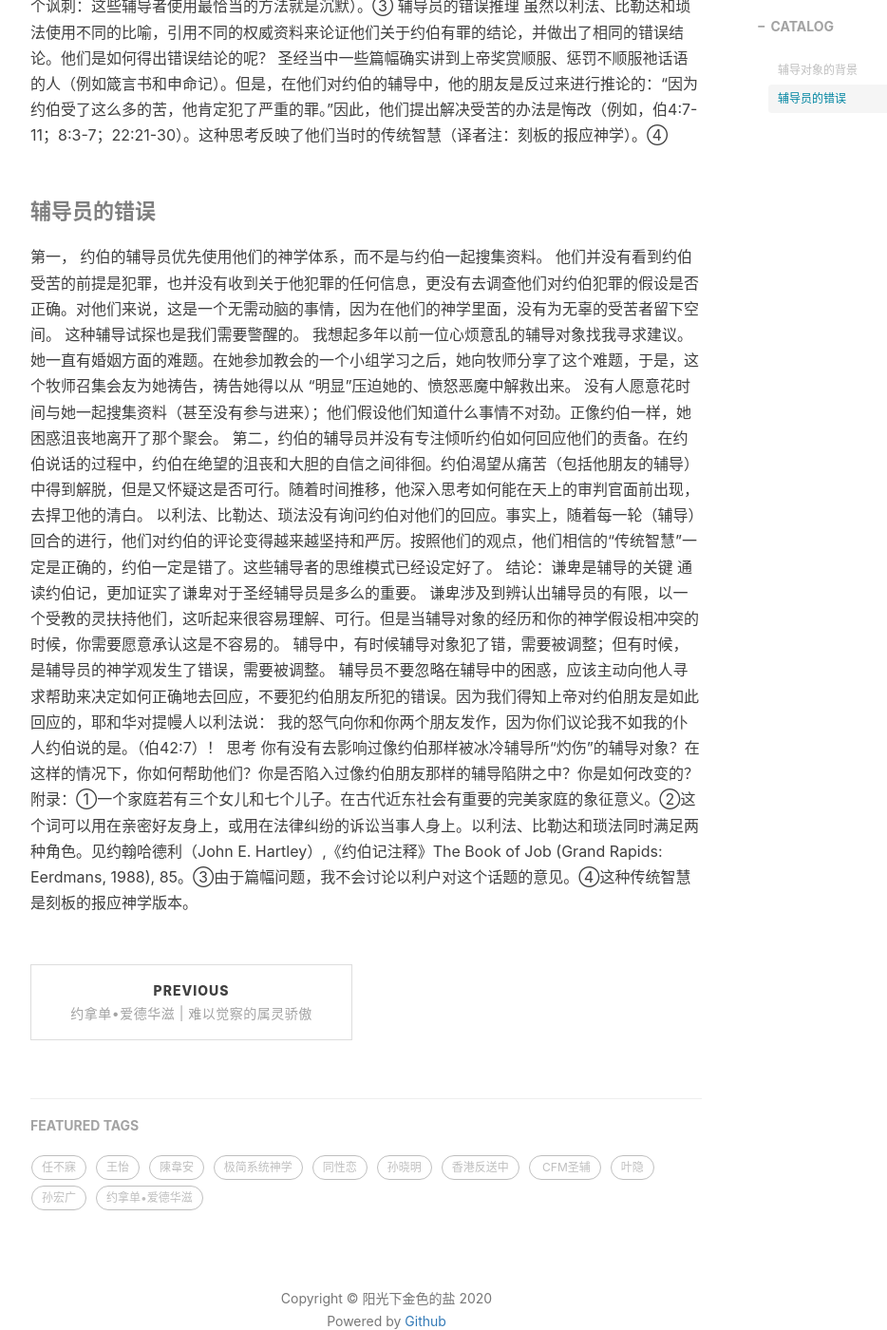
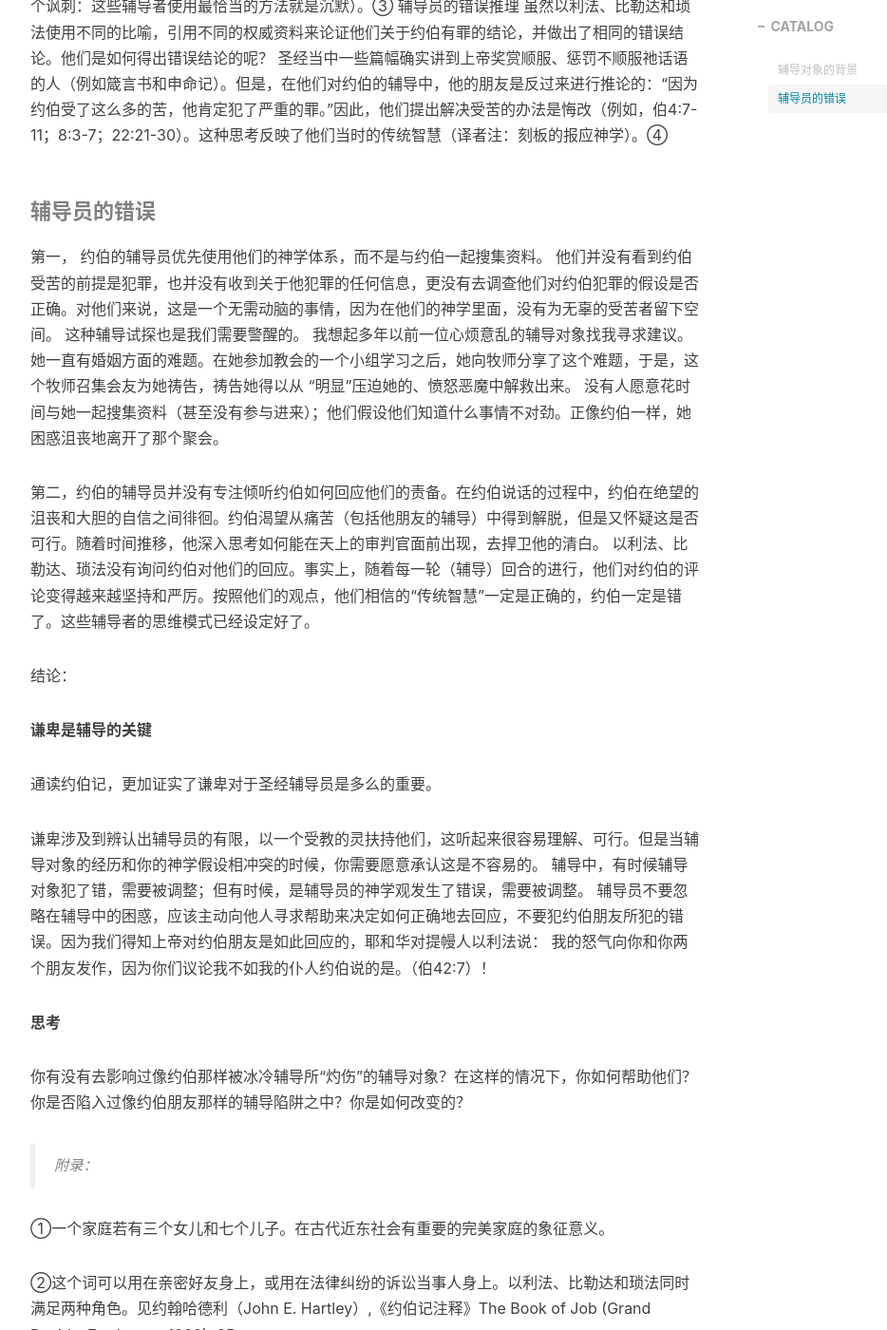
Before and after one commit to huayezhan/avalanche, a Jekyll site: the page built from _posts/2020-09-23-sf.markdown, in a window 1280 px wide and 1400 px high, scrolled down 1456 px. Shown: the whole window at 95% size, without its empty margins (233-1167 px from the left). Built offline with Jekyll 4.4.1, drawn with Linux system fonts in a browser that asks for light colours; nearby versions of some CDN libraries; comment, search, counter and statistics services are not loaded; some of the changed text lies outside the part shown.

Commit message:
modify923

```diff
--- a/_posts/2020-09-23-sf.markdown
+++ b/_posts/2020-09-23-sf.markdown
@@ -27,5 +27,28 @@ tags:
 辅导员的出场 约伯的三个“辅导员”——以利法、比勒达和琐法，被称作约伯的“朋友”②（伯2:11-13）。在约伯失去了家庭、牲畜、健康和社会地位后，他们来安慰约伯。他们远远看见他，他身上的毒疮让他扭曲，他坐在垃圾堆的炉灰中，他们为他哭泣。然后他们陪他安静地坐了一个星期（注意这个讽刺：这些辅导者使用最恰当的方法就是沉默）。③ 辅导员的错误推理 虽然以利法、比勒达和琐法使用不同的比喻，引用不同的权威资料来论证他们关于约伯有罪的结论，并做出了相同的错误结论。他们是如何得出错误结论的呢？ 圣经当中一些篇幅确实讲到上帝奖赏顺服、惩罚不顺服祂话语的人（例如箴言书和申命记）。但是，在他们对约伯的辅导中，他的朋友是反过来进行推论的：“因为约伯受了这么多的苦，他肯定犯了严重的罪。”因此，他们提出解决受苦的办法是悔改（例如，伯4:7-11；8:3-7；22:21-30）。这种思考反映了他们当时的传统智慧（译者注：刻板的报应神学）。④
 
 #### 辅导员的错误
-第一， 约伯的辅导员优先使用他们的神学体系，而不是与约伯一起搜集资料。 他们并没有看到约伯受苦的前提是犯罪，也并没有收到关于他犯罪的任何信息，更没有去调查他们对约伯犯罪的假设是否正确。对他们来说，这是一个无需动脑的事情，因为在他们的神学里面，没有为无辜的受苦者留下空间。 这种辅导试探也是我们需要警醒的。 我想起多年以前一位心烦意乱的辅导对象找我寻求建议。她一直有婚姻方面的难题。在她参加教会的一个小组学习之后，她向牧师分享了这个难题，于是，这个牧师召集会友为她祷告，祷告她得以从 “明显”压迫她的、愤怒恶魔中解救出来。 没有人愿意花时间与她一起搜集资料（甚至没有参与进来）；他们假设他们知道什么事情不对劲。正像约伯一样，她困惑沮丧地离开了那个聚会。 第二，约伯的辅导员并没有专注倾听约伯如何回应他们的责备。在约伯说话的过程中，约伯在绝望的沮丧和大胆的自信之间徘徊。约伯渴望从痛苦（包括他朋友的辅导）中得到解脱，但是又怀疑这是否可行。随着时间推移，他深入思考如何能在天上的审判官面前出现，去捍卫他的清白。 以利法、比勒达、琐法没有询问约伯对他们的回应。事实上，随着每一轮（辅导）回合的进行，他们对约伯的评论变得越来越坚持和严厉。按照他们的观点，他们相信的“传统智慧”一定是正确的，约伯一定是错了。这些辅导者的思维模式已经设定好了。 结论：谦卑是辅导的关键 通读约伯记，更加证实了谦卑对于圣经辅导员是多么的重要。 谦卑涉及到辨认出辅导员的有限，以一个受教的灵扶持他们，这听起来很容易理解、可行。但是当辅导对象的经历和你的神学假设相冲突的时候，你需要愿意承认这是不容易的。 辅导中，有时候辅导对象犯了错，需要被调整；但有时候，是辅导员的神学观发生了错误，需要被调整。 辅导员不要忽略在辅导中的困惑，应该主动向他人寻求帮助来决定如何正确地去回应，不要犯约伯朋友所犯的错误。因为我们得知上帝对约伯朋友是如此回应的，耶和华对提幔人以利法说： 我的怒气向你和你两个朋友发作，因为你们议论我不如我的仆人约伯说的是。（伯42:7）！ 思考 你有没有去影响过像约伯那样被冰冷辅导所“灼伤”的辅导对象？在这样的情况下，你如何帮助他们？你是否陷入过像约伯朋友那样的辅导陷阱之中？你是如何改变的？
-附录：①一个家庭若有三个女儿和七个儿子。在古代近东社会有重要的完美家庭的象征意义。②这个词可以用在亲密好友身上，或用在法律纠纷的诉讼当事人身上。以利法、比勒达和琐法同时满足两种角色。见约翰哈德利（John E. Hartley）,《约伯记注释》The Book of Job (Grand Rapids: Eerdmans, 1988), 85。③由于篇幅问题，我不会讨论以利户对这个话题的意见。④这种传统智慧是刻板的报应神学版本。
+第一， 约伯的辅导员优先使用他们的神学体系，而不是与约伯一起搜集资料。 他们并没有看到约伯受苦的前提是犯罪，也并没有收到关于他犯罪的任何信息，更没有去调查他们对约伯犯罪的假设是否正确。对他们来说，这是一个无需动脑的事情，因为在他们的神学里面，没有为无辜的受苦者留下空间。 这种辅导试探也是我们需要警醒的。 我想起多年以前一位心烦意乱的辅导对象找我寻求建议。她一直有婚姻方面的难题。在她参加教会的一个小组学习之后，她向牧师分享了这个难题，于是，这个牧师召集会友为她祷告，祷告她得以从 “明显”压迫她的、愤怒恶魔中解救出来。 没有人愿意花时间与她一起搜集资料（甚至没有参与进来）；他们假设他们知道什么事情不对劲。正像约伯一样，她困惑沮丧地离开了那个聚会。
+
+第二，约伯的辅导员并没有专注倾听约伯如何回应他们的责备。在约伯说话的过程中，约伯在绝望的沮丧和大胆的自信之间徘徊。约伯渴望从痛苦（包括他朋友的辅导）中得到解脱，但是又怀疑这是否可行。随着时间推移，他深入思考如何能在天上的审判官面前出现，去捍卫他的清白。 以利法、比勒达、琐法没有询问约伯对他们的回应。事实上，随着每一轮（辅导）回合的进行，他们对约伯的评论变得越来越坚持和严厉。按照他们的观点，他们相信的“传统智慧”一定是正确的，约伯一定是错了。这些辅导者的思维模式已经设定好了。
+
+结论：
+
+**谦卑是辅导的关键**
+
+通读约伯记，更加证实了谦卑对于圣经辅导员是多么的重要。
+
+谦卑涉及到辨认出辅导员的有限，以一个受教的灵扶持他们，这听起来很容易理解、可行。但是当辅导对象的经历和你的神学假设相冲突的时候，你需要愿意承认这是不容易的。 辅导中，有时候辅导对象犯了错，需要被调整；但有时候，是辅导员的神学观发生了错误，需要被调整。 辅导员不要忽略在辅导中的困惑，应该主动向他人寻求帮助来决定如何正确地去回应，不要犯约伯朋友所犯的错误。因为我们得知上帝对约伯朋友是如此回应的，耶和华对提幔人以利法说： 我的怒气向你和你两个朋友发作，因为你们议论我不如我的仆人约伯说的是。（伯42:7）！
+
+**思考**
+
+你有没有去影响过像约伯那样被冰冷辅导所“灼伤”的辅导对象？在这样的情况下，你如何帮助他们？你是否陷入过像约伯朋友那样的辅导陷阱之中？你是如何改变的？
+
+>附录：
+
+①一个家庭若有三个女儿和七个儿子。在古代近东社会有重要的完美家庭的象征意义。
+
+②这个词可以用在亲密好友身上，或用在法律纠纷的诉讼当事人身上。以利法、比勒达和琐法同时满足两种角色。见约翰哈德利（John E. Hartley）,《约伯记注释》The Book of Job (Grand Rapids: Eerdmans, 1988), 85。
+
+③由于篇幅问题，我不会讨论以利户对这个话题的意见。
+
+④这种传统智慧是刻板的报应神学版本。
```
